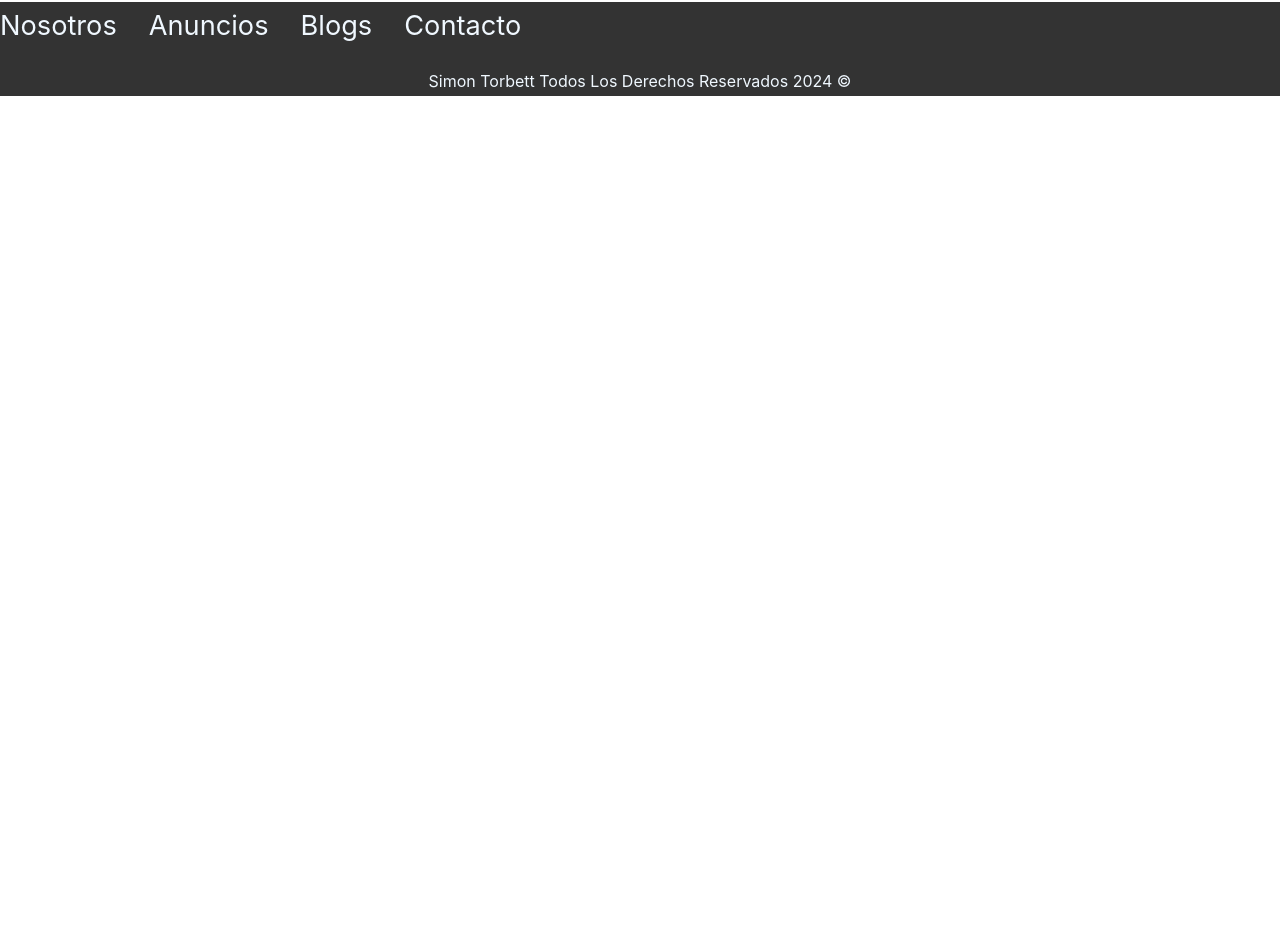
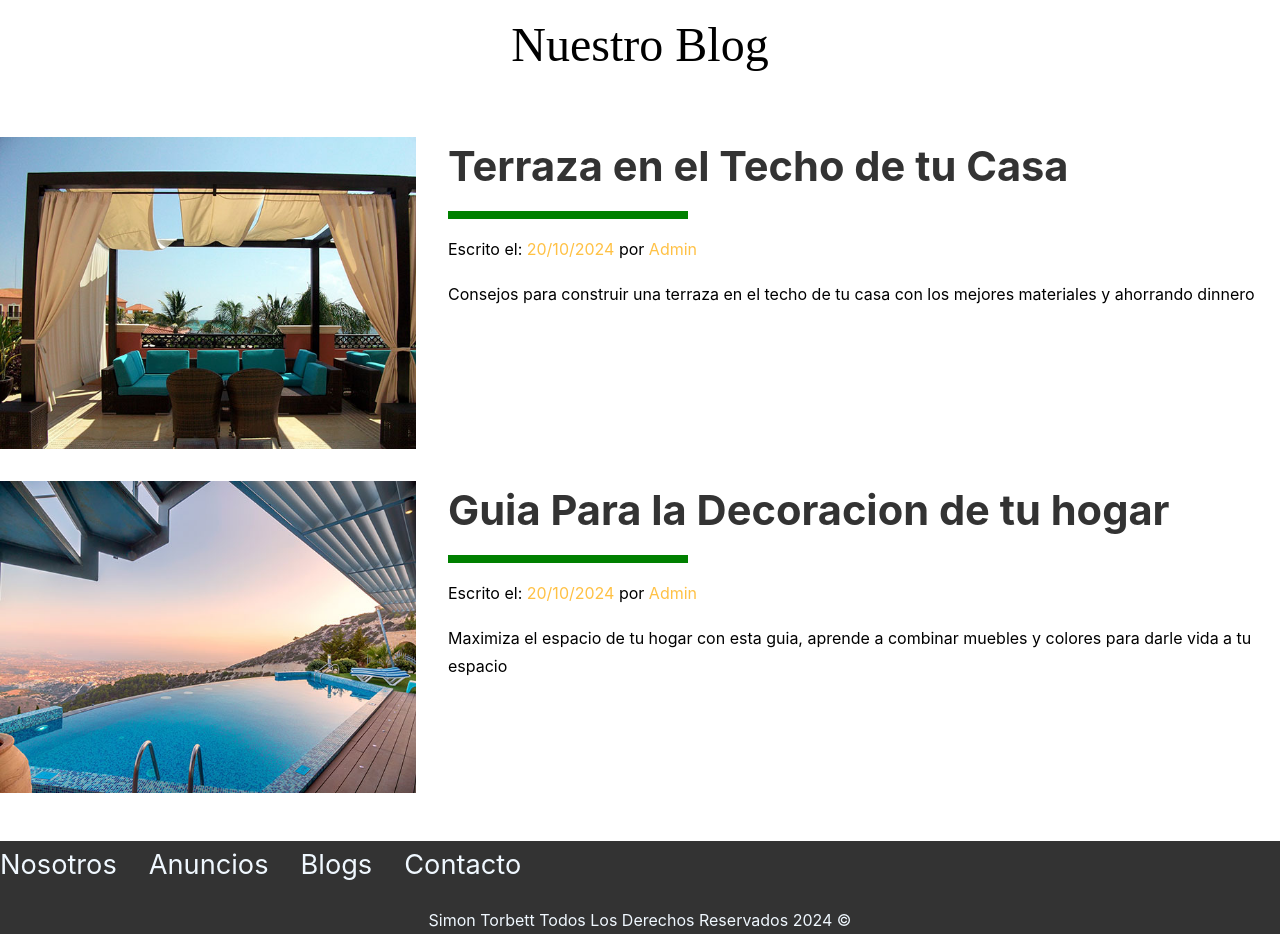
Before and after one commit to Storbett21/Bienes-Raices-proyect, a React (Create React App) app: page /blogs in a window 1280 px wide. Shown: the part 740-1690 px from the top of the page. Before the commit the page ends 852 px from the top, so only its background shows below. Built offline with nearby package versions, Linux system fonts and the light colour scheme.

Commit message:
nuevo commit

```diff
--- a/src/App.js
+++ b/src/App.js
@@ -7,6 +7,7 @@ import { Anuncios } from './paginas/anuncios.js';
 import { Blogs } from './paginas/blogs.js';
 import { Contacto } from './paginas/contacto.js';
 import Footer from './paginas/footer.js';
+import { Propiedades } from './compoenentes/propiedades.jsx';
 
 
 const App = ( ) => {
@@ -21,6 +22,7 @@ return (
     <Route path="/contacto" element={<Contacto />} />
     <Route path="/blogs" element={<Blogs />} />
     <Route path="/anuncios" element={<Anuncios />} />
+    <Route path="/propiedades" element={<Propiedades />} />
 
 
     </Routes>
--- a/src/compoenentes/cards.jsx
+++ b/src/compoenentes/cards.jsx
@@ -1,9 +1,9 @@
 import React from "react";
 import { Link } from "react-router-dom";
 import "./../estilos/home.css";
-import imagen1 from "../imagenes/img/anuncio1.jpg";
-import imagen2 from "../imagenes/img/anuncio2.jpg";
-import imagen3 from "../imagenes/img/anuncio3.jpg";
+// import imagen1 from "../imagenes/img/anuncio1.jpg";
+// import imagen2 from "../imagenes/img/anuncio2.jpg";
+// import imagen3 from "../imagenes/img/anuncio3.jpg";
 import wc from "../imagenes/img/icono_wc.svg";
 import estacionamiento from "../imagenes/img/icono_estacionamiento.svg";
 import cuartos from "../imagenes/img/icono_dormitorio.svg";
@@ -39,7 +39,7 @@ export const Cards = ({ anuncio1, anuncio2, anuncio3 }) => {
                 <p>4</p>
               </li>
             </ul>
-            <Link to="/anuncios" className="boton">
+            <Link to="/propiedades" className="boton">
               Ver Propiedades
             </Link>
           </div>
@@ -66,7 +66,7 @@ export const Cards = ({ anuncio1, anuncio2, anuncio3 }) => {
                 <p>4</p>
               </li>
             </ul>
-            <Link to="/anuncios" className="boton">
+            <Link to="/propiedades" className="boton">
               Ver Propiedades
             </Link>
           </div>
@@ -93,7 +93,7 @@ export const Cards = ({ anuncio1, anuncio2, anuncio3 }) => {
                 <p>4</p>
               </li>
             </ul>
-            <Link to="/anuncios" className="boton">
+            <Link to="/propiedades" className="boton">
               Ver Propiedades
             </Link>
           </div>
--- /dev/null
+++ b/src/compoenentes/propiedades.jsx
@@ -0,0 +1,62 @@
+import React from "react";
+import Destacada from "../imagenes/img/destacada.jpg";
+import wc from "../imagenes/img/icono_wc.svg";
+import estacionamiento from "../imagenes/img/icono_estacionamiento.svg";
+import cuartos from "../imagenes/img/icono_dormitorio.svg";
+import "../estilos/home.css";
+import { Header } from "./header";
+
+
+export const Propiedades = () => {
+
+
+    return (
+
+        <>
+            <div>
+                <Header mostrarImagenDeFondo={false} alturaMinima="30rem" />
+            </div>
+
+            <main className="contenedor seccion">
+                <h1> Casa en Venta frente al Bosque </h1>
+
+                <img src={Destacada} alt="imagen destacada"></img>
+                <div className="resumen-propiedad">
+
+                    <p className="precio">90.000.000</p>
+
+                    <ul className="iconos-caracteristicas">
+                        <li>
+                            <img src={wc} alt="poceta"></img>
+                            <p>3</p>
+                        </li>
+                        <li>
+                            <img src={estacionamiento} alt="estacionamiento"></img>
+                            <p>3</p>
+                        </li>
+                        <li>
+                            <img src={cuartos} alt="cuartos"></img>
+                            <p>4</p>
+                        </li>
+                    </ul>
+                    <p>
+                        Lorem ipsum dolor sit amet, consectetur adipiscing elit. Ut elementum laoreet volutpat. Sed enim sem, ultricies at venenatis eget, convallis a justo. Duis elementum auctor nunc, a feugiat eros cursus a. Lorem ipsum dolor sit amet, consectetur adipiscing elit. Etiam et erat vitae nibh venenatis rutrum feugiat vel dui. Donec elementum suscipit sapien in consequat. Etiam fermentum massa ut fermentum laoreet. Aliquam condimentum vestibulum nisi ut consequat. Sed sem augue, eleifend quis malesuada vel, euismod id ligula. Nulla pulvinar mi a eleifend egestas. Ut quis efficitur erat. Fusce convallis pretium nibh sed scelerisque. Duis ac maximus lorem. Integer sodales efficitur est, et consequat lorem ultrices a. Integer et luctus magna.
+
+                        Aenean gravida ante nec odio condimentum, a posuere orci viverra. Vivamus purus purus, tincidunt eu velit nec, aliquet auctor elit. Ut ultrices dictum augue vel tincidunt. Curabitur semper, nulla at aliquet maximus, ex elit cursus nulla, ac convallis augue arcu congue arcu. Quisque rutrum neque eu metus consequat, sit amet feugiat augue hendrerit. Pellentesque tincidunt, risus quis venenatis blandit, nunc dui suscipit ipsum, et pulvinar augue quam sit amet orci. Vestibulum lacus magna, efficitur nec finibus at, pulvinar vitae nibh. Vivamus urna est, suscipit vel varius non, pellentesque eu tellus.
+
+                        Donec tempor viverra purus nec volutpat. Integer et blandit diam. Nunc vel tempus augue, in elementum lacus. Pellentesque elementum metus non justo ultrices, nec accumsan eros posuere. Ut tortor tortor, posuere non nulla ac, laoreet vulputate lacus. Quisque pellentesque eros eget ligula pulvinar dictum. Phasellus vel auctor sem. Phasellus lobortis dictum nulla, in iaculis purus ullamcorper nec. Nunc a orci quam.
+                    </p>
+
+                </div>
+
+
+
+
+            </main>
+
+        </>
+    )
+
+
+
+}
--- a/src/paginas/blogs.js
+++ b/src/paginas/blogs.js
@@ -1,17 +1,61 @@
 import React from "react";
 import "./../estilos/blogs.css";
+import { Link } from "react-router-dom";
 import { Header } from "../compoenentes/header";
+import Blog1 from "../imagenes/img/blog1.jpg";
+import Blog2 from "../imagenes/img/blog2.jpg";
 
 export const Blogs = () => {
 
 
-    return(
+    return (
         <>
             <body>
                 <Header mostrarImagenDeFondo={false} alturaMinima="30rem" />
                 <div className="contenedor-seccion">
                     <h1>Blogs</h1>
                 </div>
+                <section className="blog">
+                    <h3>Nuestro Blog</h3>
+
+                    <article className="entrada-blog">
+                        <div className="imagen">
+                            <picture>
+                                <img src={Blog1} alt="Texto Entrada Blog"></img>
+                            </picture>
+                        </div>
+                        <div className="texto-entrada">
+                            <Link to="/blogs" className="a">
+                                <h4>Terraza en el Techo de tu Casa</h4>
+                                <p>Escrito el: <span>20/10/2024</span> por <span> Admin</span></p>
+                                <p>
+                                    Consejos para construir una terraza en el techo de tu casa con los mejores materiales y ahorrando dinnero
+                                </p>
+                            </Link>
+
+                        </div>
+
+                    </article>
+
+                    <article className="entrada-blog">
+                        <div className="imagen">
+                            <picture>
+                                <img src={Blog2} alt="Texto Entrada Blog"></img>
+                            </picture>
+                        </div>
+                        <div className="texto-entrada">
+                            <Link to="/blogs" className="a">
+                                <h4>Guia Para la Decoracion de tu hogar</h4>
+                                <p>Escrito el: <span>20/10/2024</span> por <span> Admin</span></p>
+                                <p>
+                                    Maximiza el espacio de tu hogar con esta guia, aprende a combinar muebles y colores para darle vida a tu espacio
+                                </p>
+                            </Link>
+
+                        </div>
+
+                    </article>
+                </section>
             </body>
         </>
     )
--- a/src/paginas/home.js
+++ b/src/paginas/home.js
@@ -20,7 +20,7 @@ export const Home = () => {
         <>
             <body>
                 <div>
-                <Header titulo= "Venta de Casas y Departamentos Exclusivos de Lujo" mostrarImagenDeFondo={true}/>
+                    <Header titulo="Venta de Casas y Departamentos Exclusivos de Lujo" mostrarImagenDeFondo={true} />
                 </div>
 
                 <div className="contenedor-seccion">
@@ -95,7 +95,7 @@ export const Home = () => {
                                 </picture>
                             </div>
                             <div className="texto-entrada">
-                                    <Link to="/blogs"className="a">
+                                <Link to="/blogs" className="a">
                                     <h4>Guia Para la Decoracion de tu hogar</h4>
                                     <p>Escrito el: <span>20/10/2024</span> por <span> Admin</span></p>
                                     <p>
```
Lines whose indentation alone changed are shown as unchanged.
